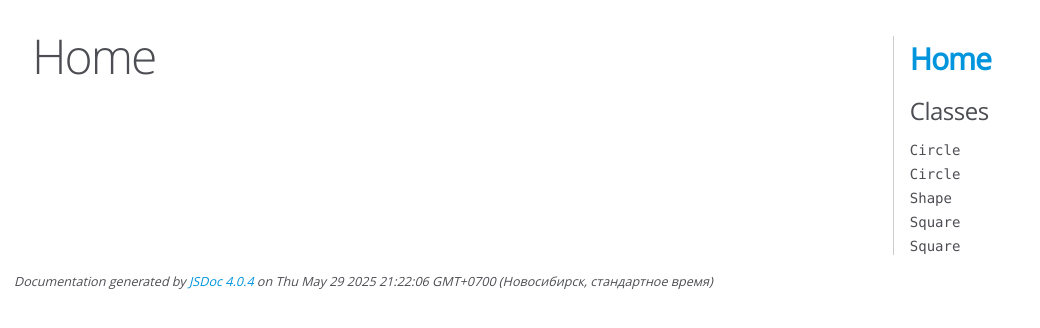
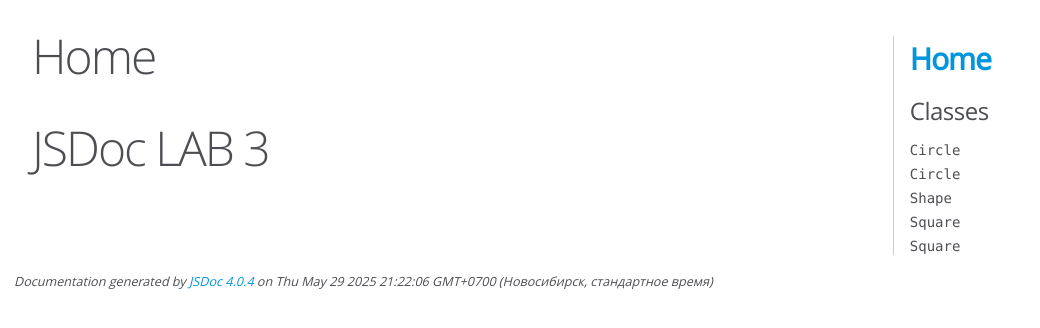
Before and after one commit to Zainds/testing-software, a website: page QA_Lab3_Angaldt/docs/index.html in a window 1280 px wide. Shown: the whole page, without its empty margins (0-1040 px from the left). Drawn offline with Linux system fonts and the light colour scheme.

Commit message:
Add home page title

```diff
--- a/QA_Lab3_Angaldt/docs/index.html
+++ b/QA_Lab3_Angaldt/docs/index.html
@@ -18,7 +18,7 @@
 <div id="main">
 
     <h1 class="page-title">Home</h1>
-
+    <h1 class="page-title">JSDoc LAB 3</h1>
 
 
 
```
